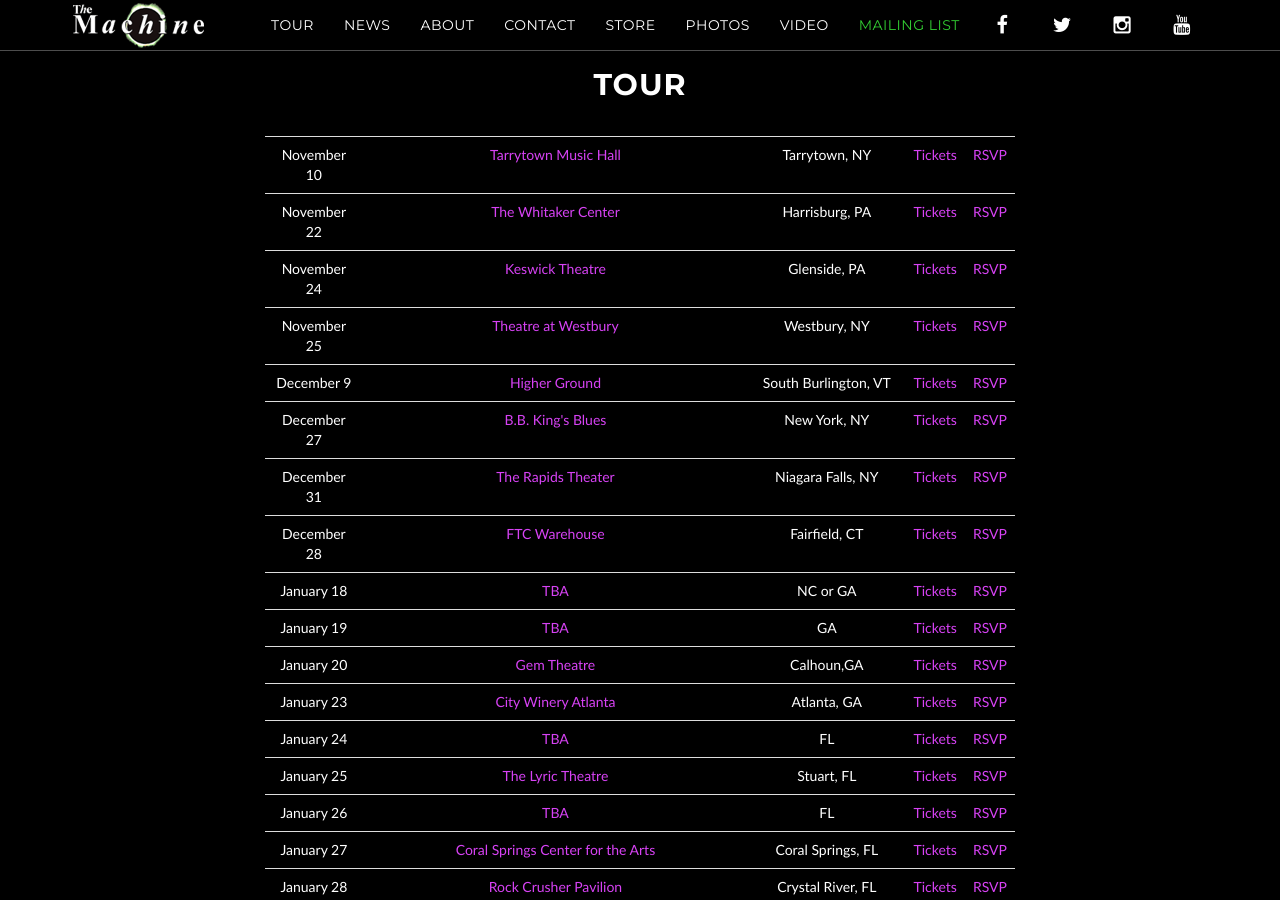
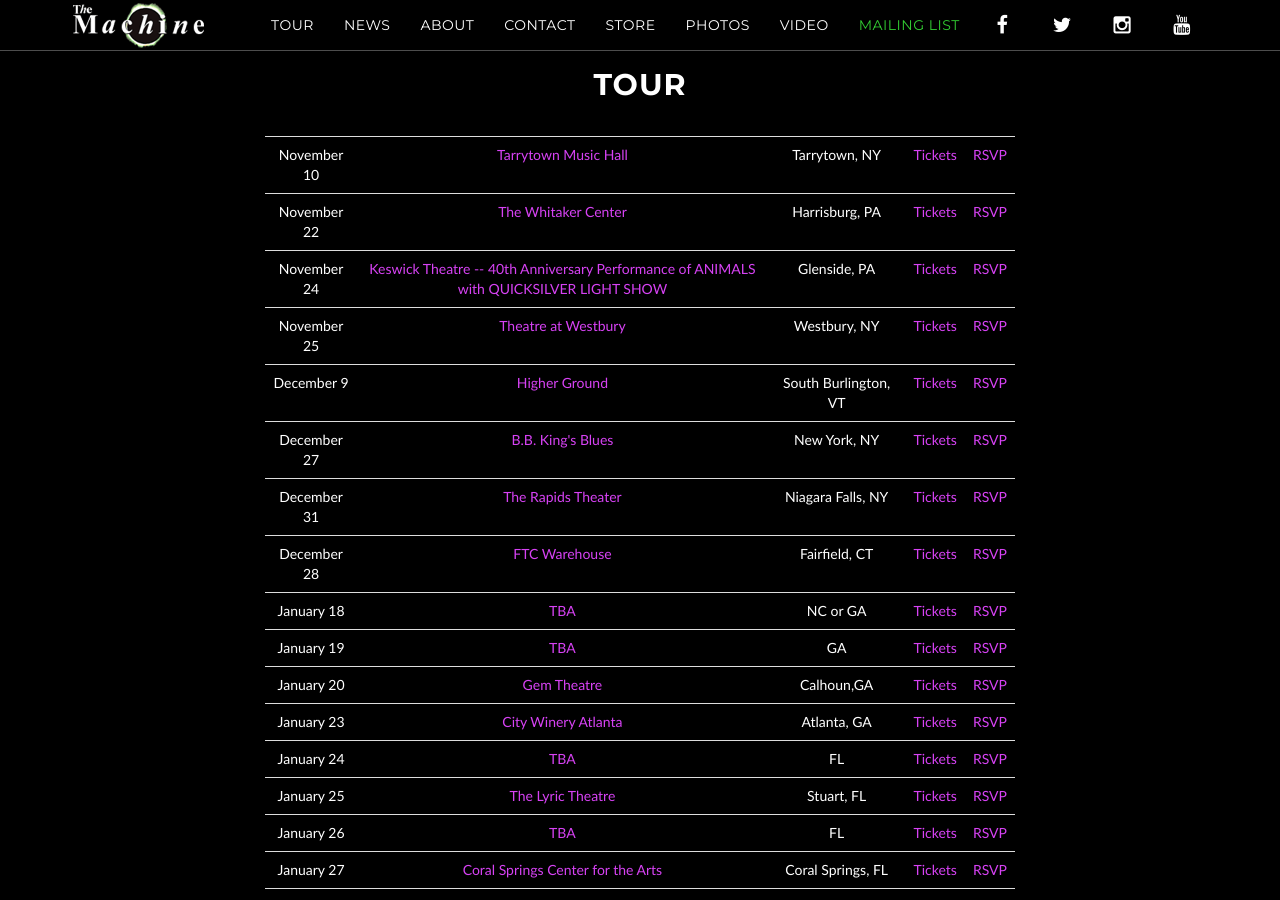
Before and after one commit to machineweb/machineweb.github.io, a Jekyll site: the page built from index.html, in a window 1280 px wide and 900 px high, scrolled down 882 px. Built offline with Jekyll 4.4.1, drawn with Linux system fonts in a browser that asks for light colours; comment, search, counter and statistics services are not loaded.

Commit message:
Updated tour

```diff
--- a/_data/tour.yml
+++ b/_data/tour.yml
@@ -3106,7 +3106,7 @@
     order: "1506747600000"
 
   - date: "November 24 2017"
-    venue: "Keswick Theatre"
+    venue: "Keswick Theatre -- 40th Anniversary Performance of ANIMALS with QUICKSILVER LIGHT SHOW"
     venue-url: "https://www.axs.com/events/339010/the-machine-performs-pink-floyd-tickets?skin=keswick&src=AEGLIVE_WROAKDTT030115VEN001"
     location: "Glenside, PA"
     tickets-url: "https://www.axs.com/events/339010/the-machine-performs-pink-floyd-tickets?skin=keswick&src=AEGLIVE_WROAKDTT030115VEN001"
```
